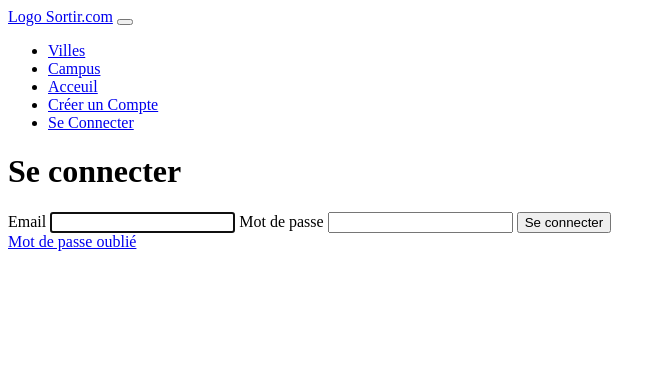
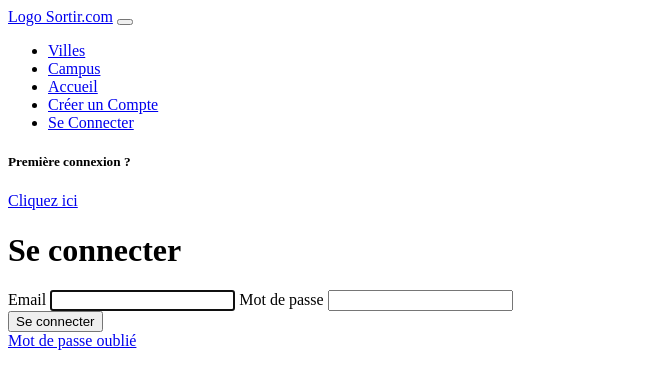
Before and after one commit to romainhelard/ENI-SORTIR-SYMFONY, a Symfony app: template templates/security/login.html.twig in a window 1280 px wide. Shown: the top 389 px of the page, without its empty margins (0-666 px from the left). Run offline with Twig, Linux system fonts and the light colour scheme; the template is opened without the code that fills it, so the values that code supplies are empty; some libraries are stand-ins or nearby versions.

Commit message:
Reset password at first connection

```diff
--- a/templates/base.html.twig
+++ b/templates/base.html.twig
@@ -34,7 +34,7 @@
                                 <a class="nav-link active" aria-current="page" href="#">Campus</a>
                             </li>
                             <li class="nav-item">
-                                <a class="nav-link active" aria-current="page" href="{{ path('app_home') }}">Acceuil</a>
+                                <a class="nav-link active" aria-current="page" href="{{ path('app_home') }}">Accueil</a>
                             </li>
                             {% if app.user %}
                                 <li class="nav-item">
--- a/templates/security/login.html.twig
+++ b/templates/security/login.html.twig
@@ -13,13 +13,17 @@
             You are logged in as {{ app.user.userIdentifier }}, <a href="{{ path('app_logout') }}">Logout</a>
         </div>
     {% endif %}
-
-    <h1 class="h3 mb-3 font-weight-normal">Se connecter</h1>
-    <label for="inputEmail">Email</label>
-    <input type="email" value="{{ last_username }}" name="email" id="inputEmail" class="form-control" autocomplete="email" required autofocus>
-    <label for="inputPassword">Mot de passe</label>
-    <input type="password" name="password" id="inputPassword" class="form-control" autocomplete="current-password" required>
-
+    <div>
+        <h5 class="h3 mb-3 font-weight-normal">Première connexion ?</h5>
+        <a class="btn btn-primary" href="{{ path('app_forgot_password_request') }}" role="button">Cliquez ici</a>
+    </div>
+    <div>
+        <h1 class="h3 mb-3 font-weight-normal">Se connecter</h1>
+        <label for="inputEmail">Email</label>
+        <input type="email" value="{{ last_username }}" name="email" id="inputEmail" class="form-control" autocomplete="email" required autofocus>
+        <label for="inputPassword">Mot de passe</label>
+        <input type="password" name="password" id="inputPassword" class="form-control" autocomplete="current-password" required>
+    </div>
     <input type="hidden" name="_csrf_token" value="{{ csrf_token('authenticate') }}">
 
     {#
```
